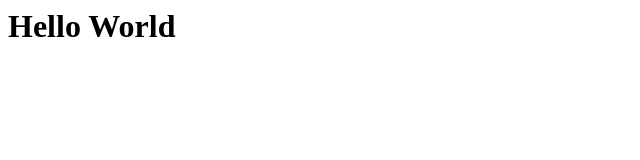
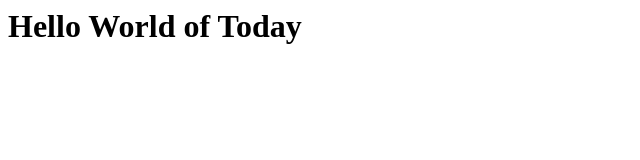
Before and after one commit to balt1794/git-test2, a plain HTML site: page index.html in a window 1280 px wide. Shown: the whole page, without its empty margins (0-640 px from the left). Drawn offline with Linux system fonts and the light colour scheme.

Commit message:
second commit

```diff
--- a/index.html
+++ b/index.html
@@ -1 +1 @@
-<h1>Hello World</h1>
+<h1>Hello World of Today</h1>
```
